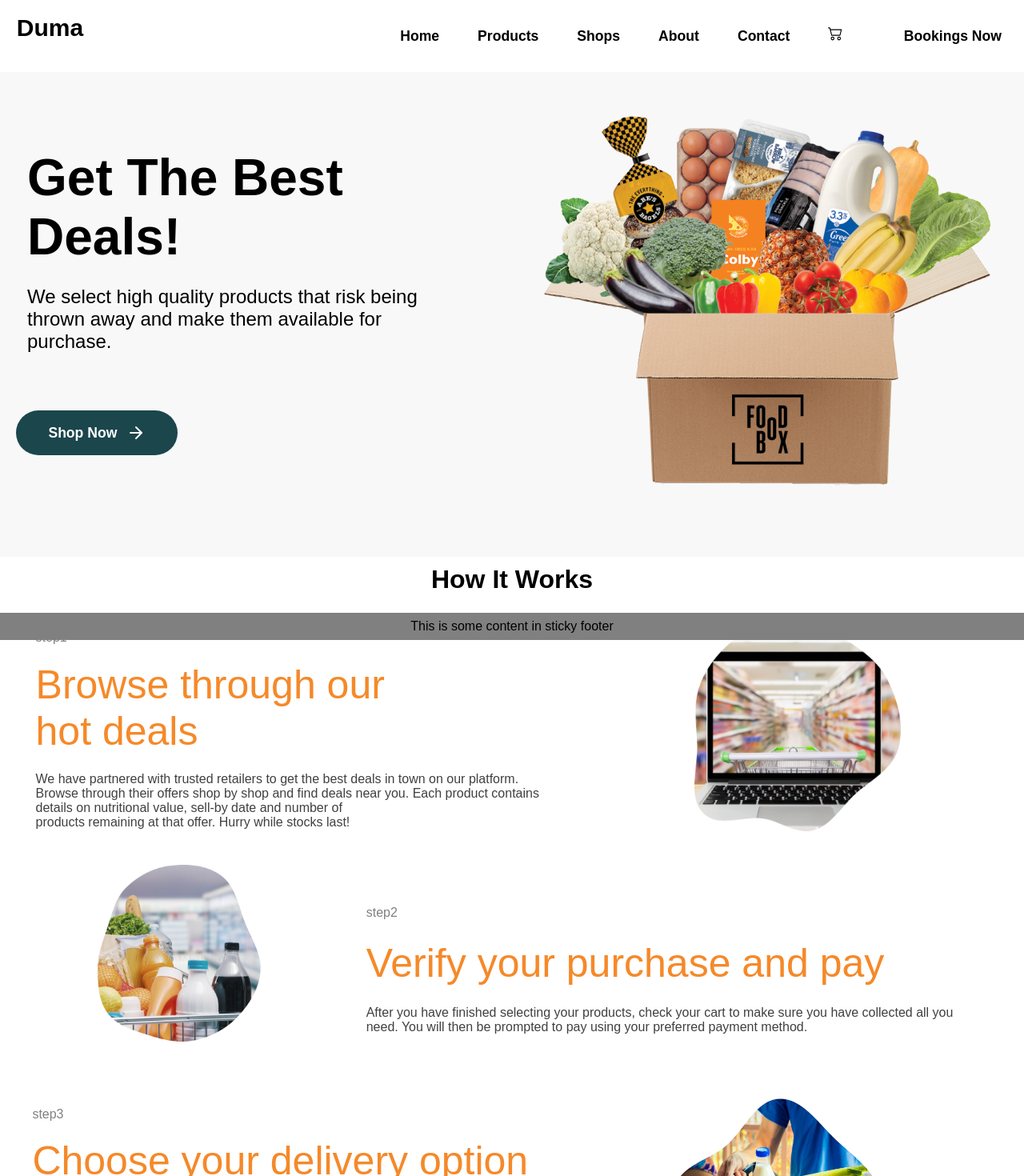
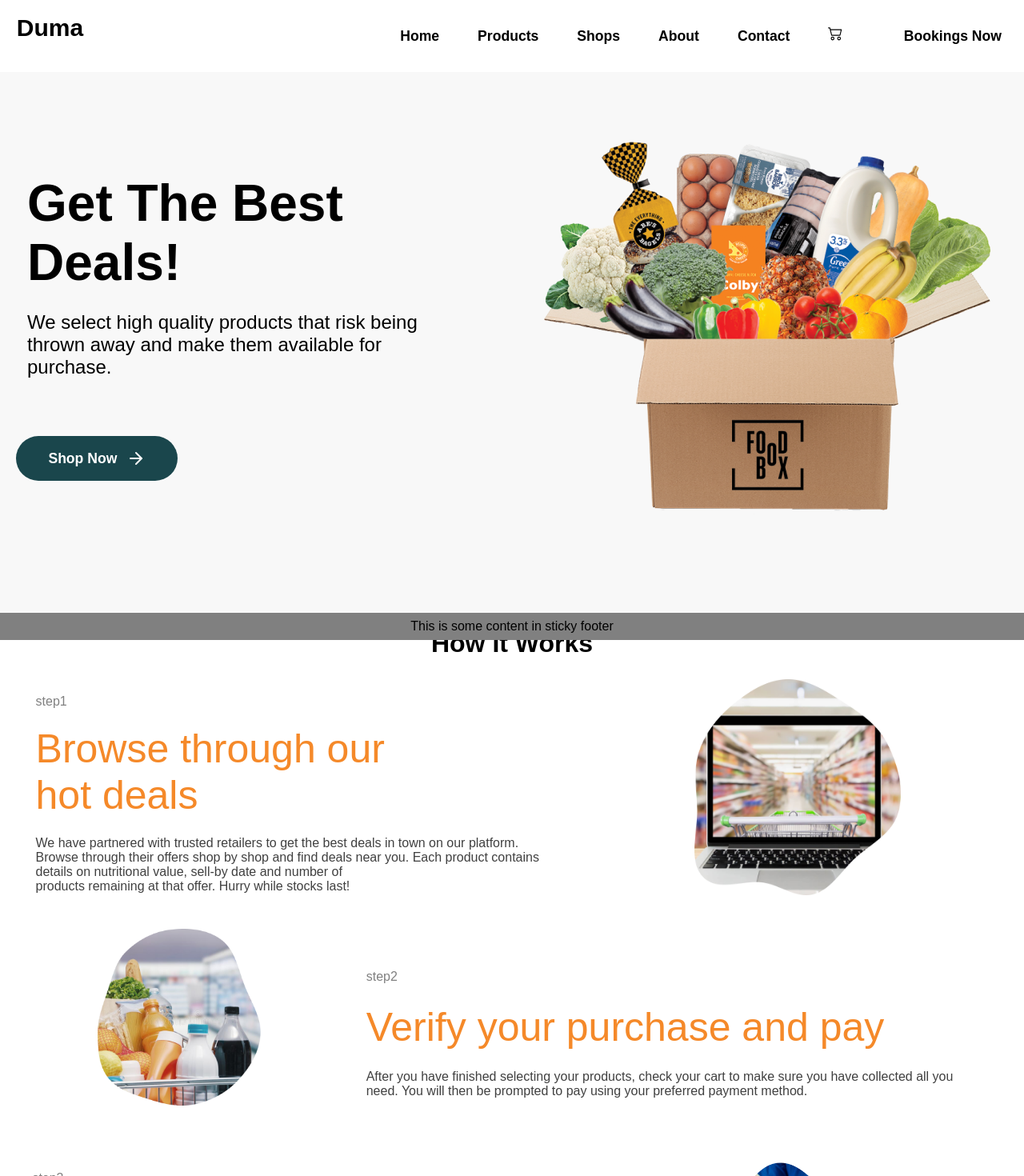
Before and after one commit to TeamDuma/frontend, a React (Create React App) app: page / in a window 1280 px wide. Shown: the top 1470 px of the page at 80% size. Built offline with nearby package versions, Linux system fonts and the light colour scheme.

Commit message:
edit in app.css

```diff
--- a/src/App.css
+++ b/src/App.css
@@ -77,8 +77,8 @@ nav {
 .home-banner-container {
   position: relative;
   display: flex;
-  padding-top: 3rem;
-  padding-bottom :5rem;
+  padding-top: 5rem;
+  padding-bottom :8rem;
 }
 
 .home-container{
@@ -287,6 +287,7 @@ nav {
   margin-top: 1.5rem;
 }
 .work-section-wrapper {
+  margin-bottom: 10%;
   margin-top: 10px;
 }
 .work-section-top p {
```
